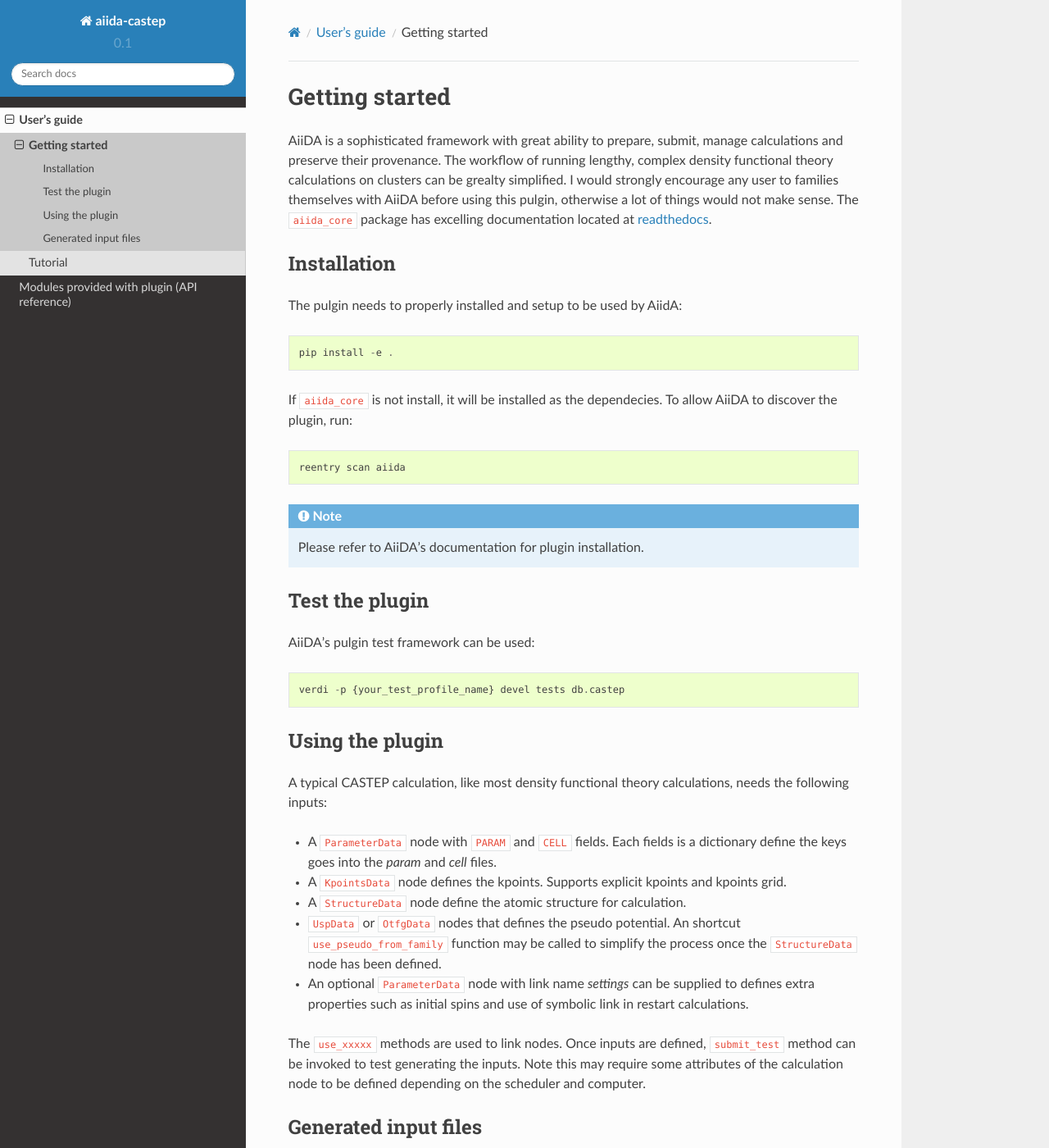
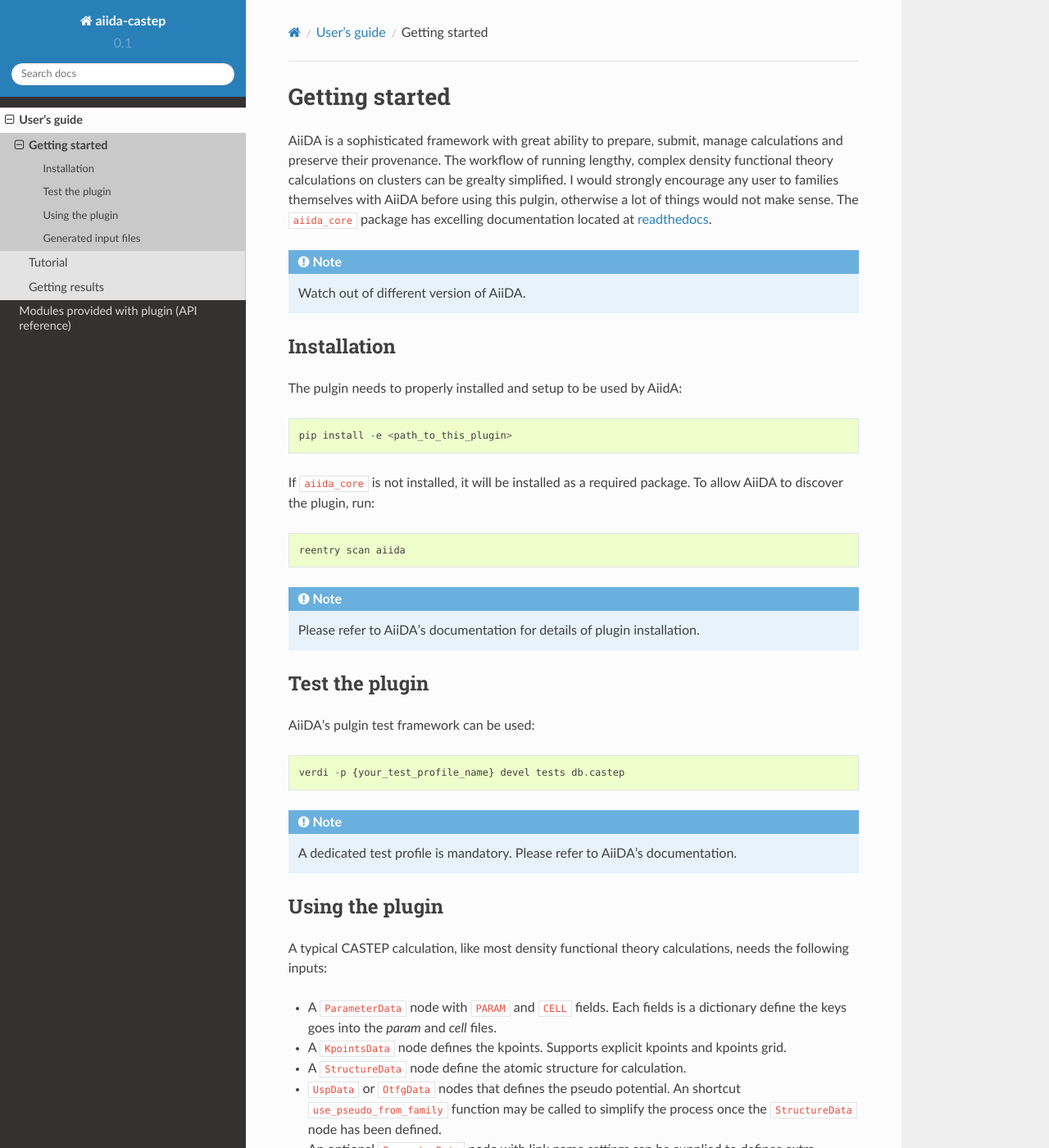
Before and after one commit to zhubonan/aiida-castep, a Sphinx documentation site: the page built from docs/source/user_guide/get_started.rst, in a window 1280 px wide and 1400 px high. Shown: the whole window at 82% size. Built offline with Sphinx 7.4.7 and the Read the Docs theme 2.0.0, drawn with Linux system fonts in a browser that asks for light colours.

```diff
--- a/docs/source/conf.py
+++ b/docs/source/conf.py
@@ -19,6 +19,7 @@ import time
 # If extensions (or modules to document with autodoc) are in another directory,
 # add these directories to sys.path here. If the directory is relative to the
 # documentation root, use os.path.abspath to make it absolute, like shown here.
+sys.path.append(os.path.abspath("../aiida_castep"))
 import aiida_castep
 
 # -- General configuration ------------------------------------------------
--- a/docs/source/user_guide/get_started.rst
+++ b/docs/source/user_guide/get_started.rst
@@ -6,19 +6,21 @@ provenance. The workflow of running lengthy, complex density functional theory c
 I would strongly encourage any user to families themselves with AiiDA before using this pulgin, otherwise a lot of things would not make sense.
 The ``aiida_core`` package has excelling documentation located at `readthedocs <https://aiida-core.readthedocs.io>`_.
 
+.. note:: Watch out of different version of AiiDA.
+
 Installation
 ------------
 
 The pulgin needs to properly installed and setup to be used by AiidA::
 
- pip install -e .
+ pip install -e <path_to_this_plugin>
 
-If ``aiida_core`` is not install, it will be installed as the dependecies.
+If ``aiida_core`` is not installed, it will be installed as a required package.
 To allow AiiDA to discover the plugin, run::
 
  reentry scan aiida
 
-.. note:: Please refer to AiiDA's documentation for plugin installation.
+.. note:: Please refer to AiiDA's documentation for details of plugin installation.
 
 Test the plugin
 ----------------
@@ -26,6 +28,8 @@ Test the plugin
 AiiDA's pulgin test framework can be used::
 
  verdi -p {your_test_profile_name} devel tests db.castep
+
+.. note:: A dedicated test profile is mandatory. Please refer to AiiDA's documentation.
 
 Using the plugin
 ----------------
--- a/docs/source/user_guide/index.rst
+++ b/docs/source/user_guide/index.rst
@@ -7,3 +7,4 @@ User's guide
 
     get_started
     tutorial
+    outputs
```
Also changed, not shown: docs/source/user_guide/outputs.rst (added, +53 -0 lines).
